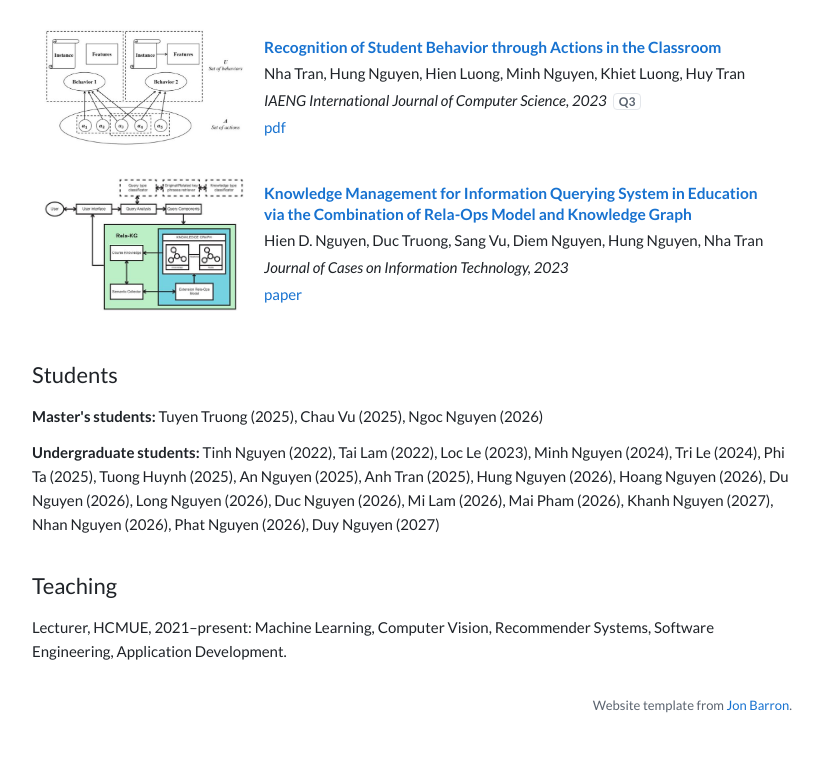
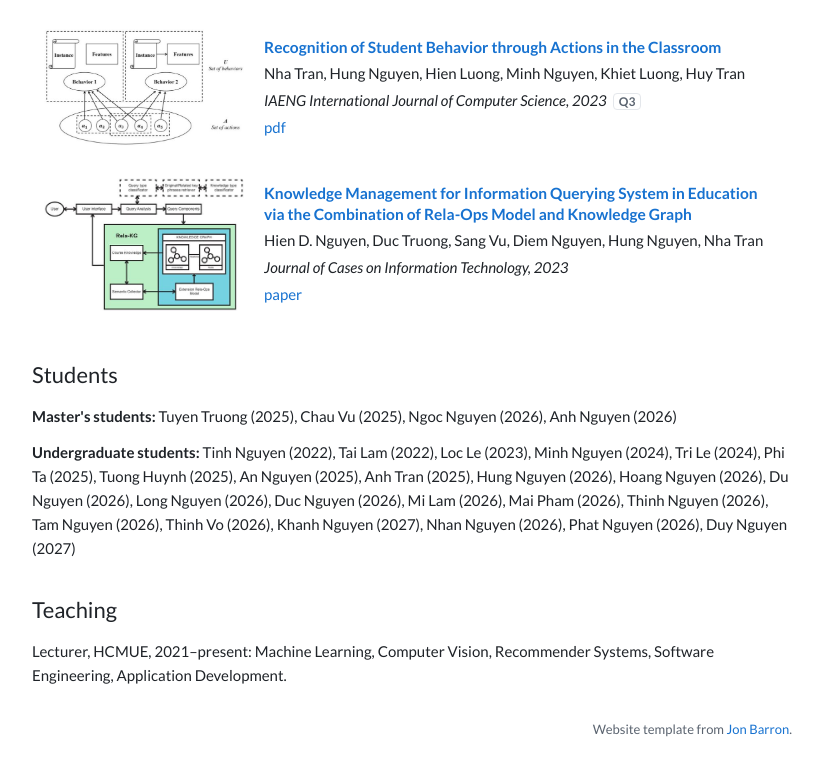
Before and after one commit to nhadhsp/nhadhsp.github.io, a plain HTML site: page index.html in a window 1280 px wide. Shown: the part 3806-4582 px from the top of the page, without its empty margins (228-1048 px from the left). Drawn offline with Linux system fonts and the light colour scheme.

Commit message:
Update Students

```diff
--- a/index.html
+++ b/index.html
@@ -297,8 +297,8 @@
 
     <section aria-labelledby="students">
     <h2 id="students">Students</h2>
-    <p><b>Master's students:</b> Tuyen Truong (2025), Chau Vu (2025), Ngoc Nguyen (2026)</p>
-    <p><b>Undergraduate students:</b> Tinh Nguyen (2022), Tai Lam (2022), Loc Le (2023), Minh Nguyen (2024), Tri Le (2024), Phi Ta (2025), Tuong Huynh (2025), An Nguyen (2025), Anh Tran (2025), Hung Nguyen (2026), Hoang Nguyen (2026), Du Nguyen (2026), Long Nguyen (2026), Duc Nguyen (2026), Mi Lam (2026), Mai Pham (2026), Khanh Nguyen (2027), Nhan Nguyen (2026), Phat Nguyen (2026), Duy Nguyen (2027)</p>
+    <p><b>Master's students:</b> Tuyen Truong (2025), Chau Vu (2025), Ngoc Nguyen (2026), Anh Nguyen (2026)</p>
+    <p><b>Undergraduate students:</b> Tinh Nguyen (2022), Tai Lam (2022), Loc Le (2023), Minh Nguyen (2024), Tri Le (2024), Phi Ta (2025), Tuong Huynh (2025), An Nguyen (2025), Anh Tran (2025), Hung Nguyen (2026), Hoang Nguyen (2026), Du Nguyen (2026), Long Nguyen (2026), Duc Nguyen (2026), Mi Lam (2026), Mai Pham (2026), Thinh Nguyen (2026), Tam Nguyen (2026), Thinh Vo (2026), Khanh Nguyen (2027), Nhan Nguyen (2026), Phat Nguyen (2026), Duy Nguyen (2027)</p>
   </section>
 
   <section aria-labelledby="teaching">
```
